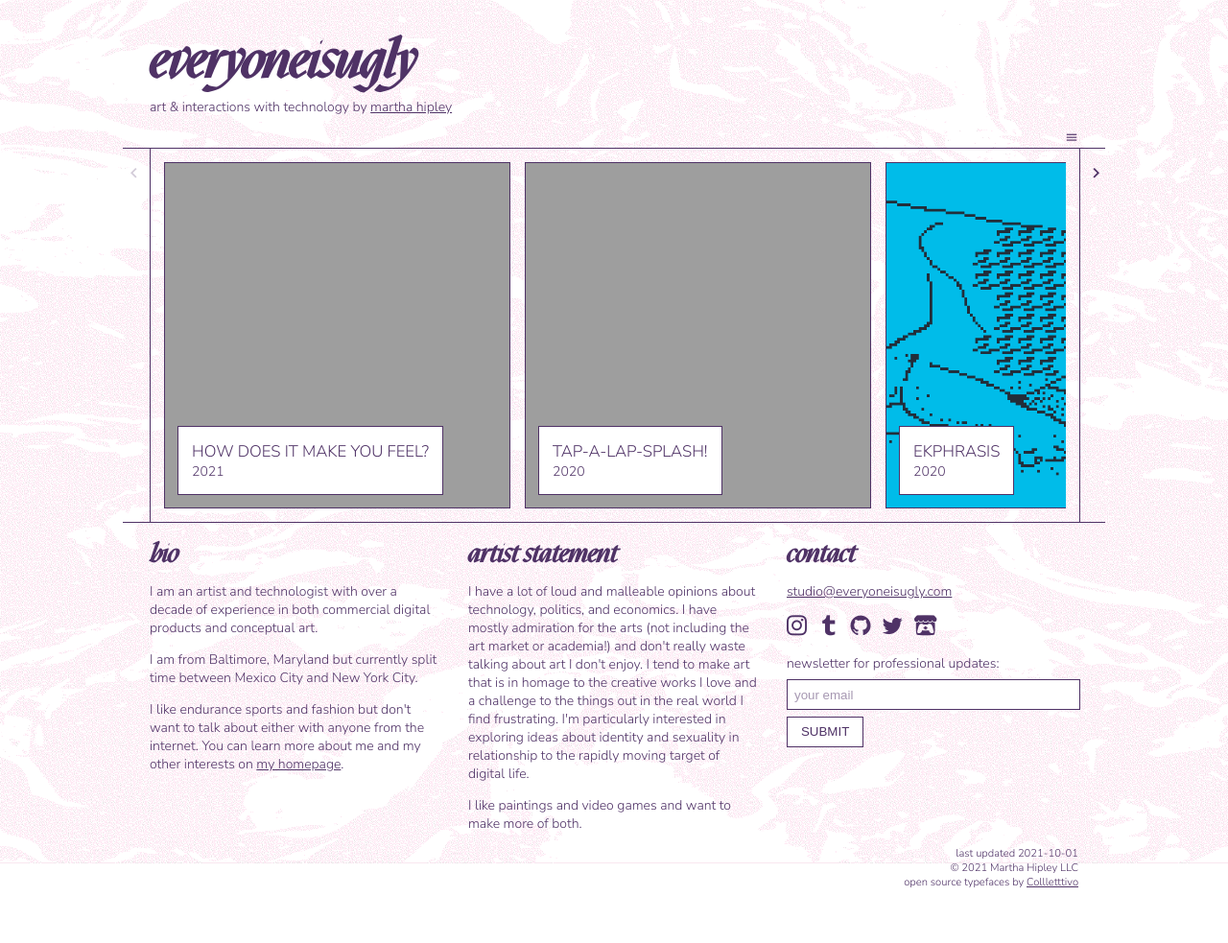
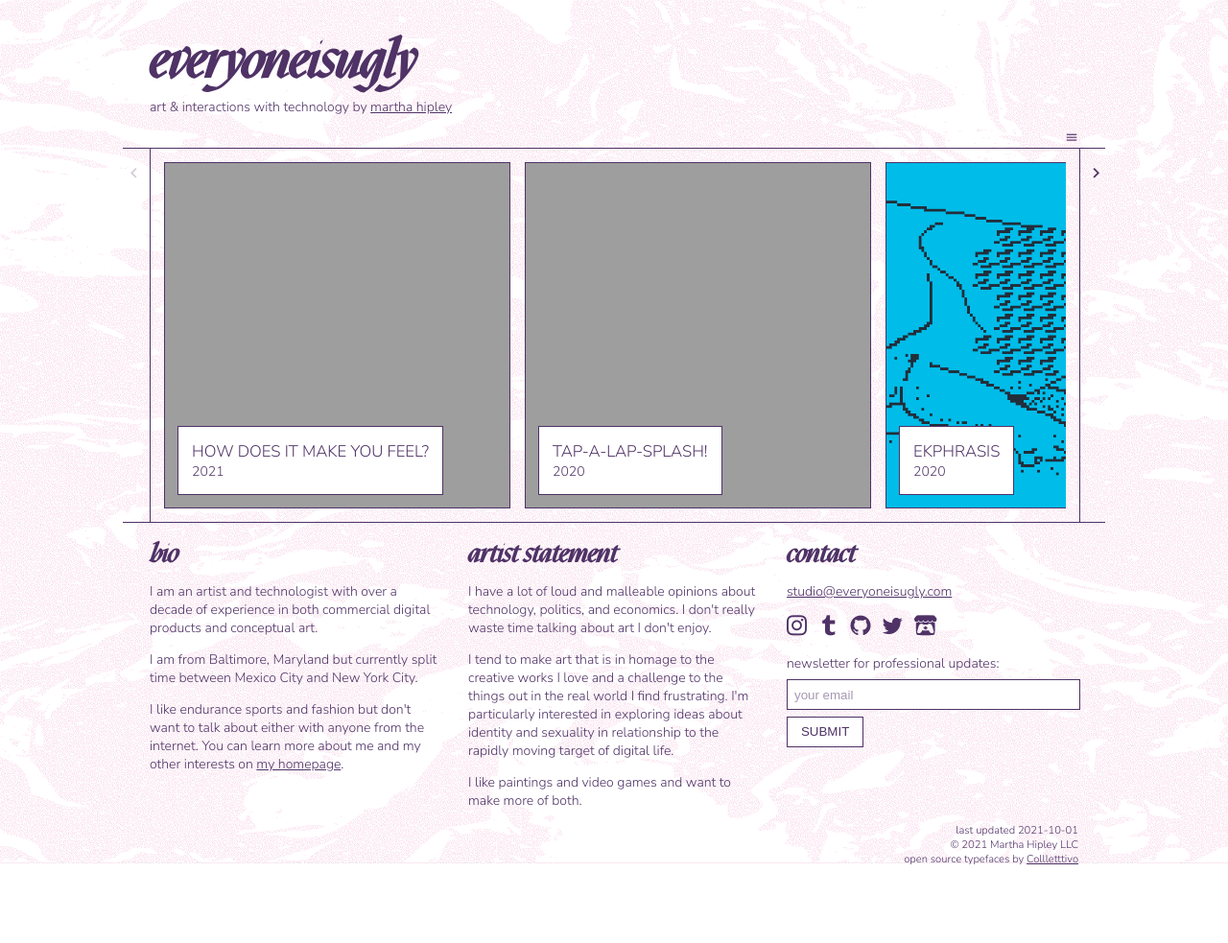
Before and after one commit to mhipley/everyoneisugly-2021, a Jekyll site: the page built from index.markdown, in a window 1280 px wide. Shown: the whole page at 96% size. Built offline with Jekyll 4.4.1, drawn with Linux system fonts in a browser that asks for light colours; some web fonts are replaced; after the commit the page ends 959 px from its top, so only the background shows below that.

Commit message:
fixes to artist statement

```diff
--- a/_includes/footer.html
+++ b/_includes/footer.html
@@ -17,7 +17,10 @@
             <div class="col-xs-12 col-sm-4">
                 <h2>artist statement</h2>
                 <p>
-                    I have a lot of loud and malleable opinions about technology, politics, and economics. I have mostly admiration for the arts (not including the art market or academia!) and don't really waste talking about art I don't enjoy. I tend to make art that is in homage to the creative works I love and a challenge to the things out in the real world I find frustrating. I'm particularly interested in exploring ideas about identity and sexuality in relationship to the rapidly moving target of digital life.
+                    I have a lot of loud and malleable opinions about technology, politics, and economics. I don't really waste time talking about art I don't enjoy.
+                </p>
+                <p>
+                    I tend to make art that is in homage to the creative works I love and a challenge to the things out in the real world I find frustrating. I'm particularly interested in exploring ideas about identity and sexuality in relationship to the rapidly moving target of digital life.
                 </p>
 
                 <p>
```
